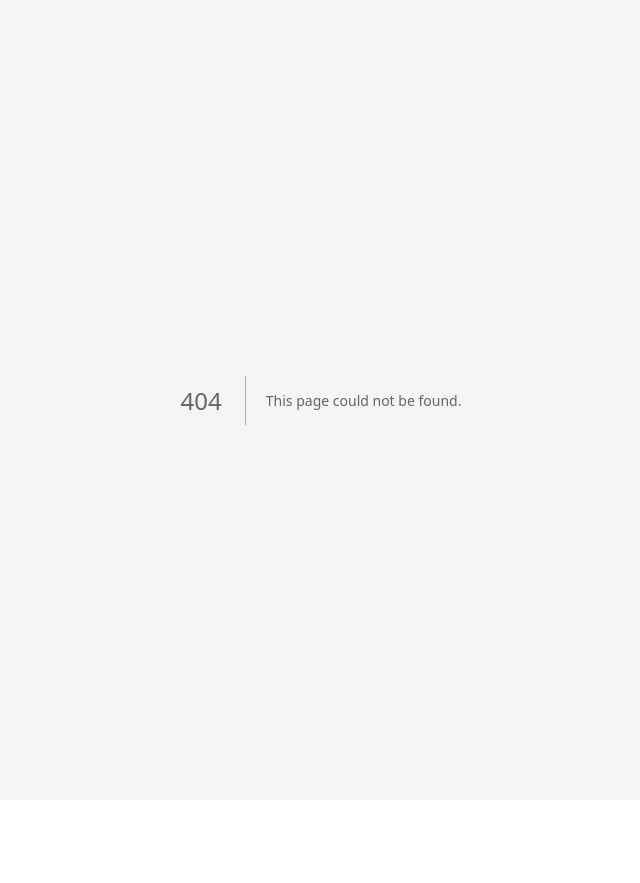
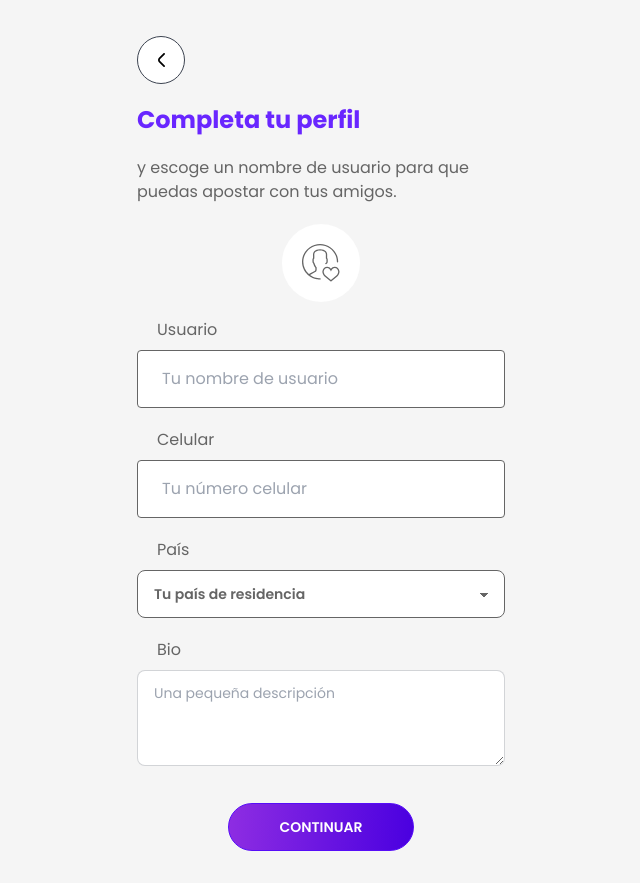
Before and after one commit to AndresBappy/Sigma, a Next.js app: page /profile in a window 1280 px wide. Before the commit this address had no page. Shown: the whole page, without its empty margins (319-959 px from the left). Before the commit the page ends 800 px from the top, so only its background shows below. Built offline with nearby package versions, Linux system fonts and the light colour scheme.

Commit message:
Create profile page

```diff
--- /dev/null
+++ b/pages/profile.tsx
@@ -0,0 +1,108 @@
+import Link from 'next/link';
+import { useRouter } from 'next/router';
+import React from 'react';
+import { SubmitHandler, useForm } from 'react-hook-form';
+
+import BackIcon from 'public/images/icons/back.svg';
+import ProfileIcon from 'public/images/icons/profile.svg';
+
+type Props = {};
+
+interface ProfileForm {
+  username: string;
+  phone: string;
+  country: string;
+  biography: string;
+}
+
+const Profile: React.FC<Props> = (props: Props) => {
+  const {
+    control,
+    register,
+    handleSubmit,
+    watch,
+    formState: { errors },
+  } = useForm<ProfileForm>();
+  const router = useRouter();
+
+  const onSubmit: SubmitHandler<ProfileForm> = async (data: ProfileForm) => {
+    console.log(data);
+    router.push('/dashboard');
+  };
+
+  return (
+    <div className="h-full px-2 pt-9">
+      <div className=" pb-5">
+        <Link href="/register" className="btn btn-circle bg-white">
+          <BackIcon />
+        </Link>
+      </div>
+      <h1 className="card-title text-2xl font-logo font-bold text-custom-purple pb-5">Completa tu perfil</h1>
+      <p className="pb-5">y escoge un nombre de usuario para que puedas apostar con tus amigos.</p>
+      <div className="flex mb-4 items-center justify-center">
+        <div className="rounded-full border-gray-text bg-white p-5 w-fit">
+          <ProfileIcon />
+        </div>
+      </div>
+      <form onSubmit={handleSubmit(onSubmit)}>
+        <label className="block pb-5">
+          <div className="flex justify-between">
+            <span className="block px-5 pb-2">Usuario</span>
+            {errors.username && <span className="text-right text-orange-text">{errors.username.message}</span>}
+          </div>
+          <input
+            type="text"
+            placeholder="Tu nombre de usuario"
+            className="border-solid border-gray-text border py-4 px-6 w-full rounded text-gray-text bg-white"
+            {...register('username', { required: 'Nombre requerido' })}
+          />
+        </label>
+        <label className="block pb-5">
+          <div className="flex justify-between">
+            <span className="block px-5 pb-2">Celular</span>
+            {errors.phone && <span className="text-right text-orange-text">{errors.phone.message}</span>}
+          </div>
+          <input
+            type="text"
+            placeholder="Tu número celular"
+            className="border-solid border-gray-text border py-4 px-6 w-full rounded text-gray-text bg-white"
+            {...register('phone', { required: 'Número requerido' })}
+          />
+        </label>
+        <label className="block pb-5">
+          <div className="flex justify-between">
+            <span className="block px-5 pb-2">País</span>
+            {errors.country && <span className="text-right text-orange-text">{errors.country.message}</span>}
+          </div>
+          <select
+            className="select select-bordered w-full bg-white border-gray-text"
+            {...register('country', { required: 'Requerido' })}
+          >
+            <option disabled selected value="">
+              Tu país de residencia
+            </option>
+            <option value="CO">Colombia</option>
+          </select>
+        </label>
+        <label className="block pb-5">
+          <div className="flex justify-between">
+            <span className="block px-5 pb-2">Bio</span>
+            {errors.biography && <span className="text-right text-orange-text">{errors.biography.message}</span>}
+          </div>
+          <textarea
+            {...register('biography', { required: 'Requerido' })}
+            className="textarea textarea-bordered h-24 bg-white w-full"
+            placeholder="Una pequeña descripción"
+          ></textarea>
+        </label>
+        <div className="text-center pt-2.5 pb-8">
+          <button type="submit" className="btn btn-primary">
+            Continuar
+          </button>
+        </div>
+      </form>
+    </div>
+  );
+};
+
+export default Profile;
--- a/pages/register.tsx
+++ b/pages/register.tsx
@@ -1,10 +1,11 @@
 import Image from 'next/image';
 import Link from 'next/link';
-import BackIcon from 'public/images/icons/back.svg';
+import { useRouter } from 'next/router';
 import React from 'react';
 import { Controller, SubmitHandler, useForm } from 'react-hook-form';
 
 import Password from 'components/form/Password';
+import BackIcon from 'public/images/icons/back.svg';
 
 type Props = {};
 
@@ -24,9 +25,11 @@ const Register: React.FC<Props> = (props: Props) => {
     watch,
     formState: { errors },
   } = useForm<RegisterForm>();
+  const router = useRouter();
 
   const onSubmit: SubmitHandler<RegisterForm> = async (data: RegisterForm) => {
     console.log(data);
+    router.push('/profile');
   };
 
   console.log(errors);
```
Also changed, not shown: public/images/icons/profile.svg (added).
